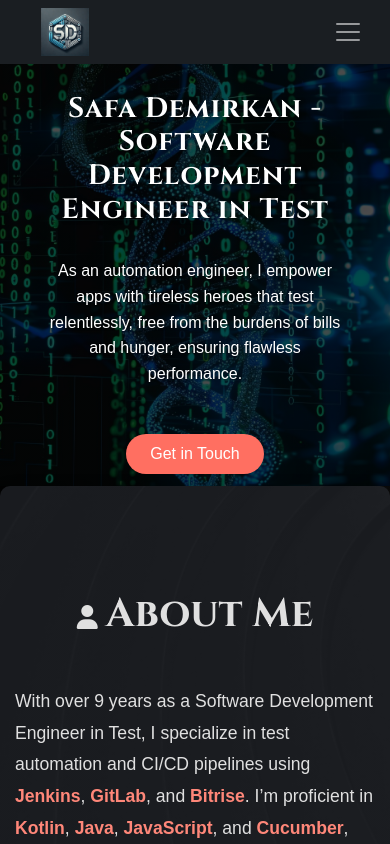
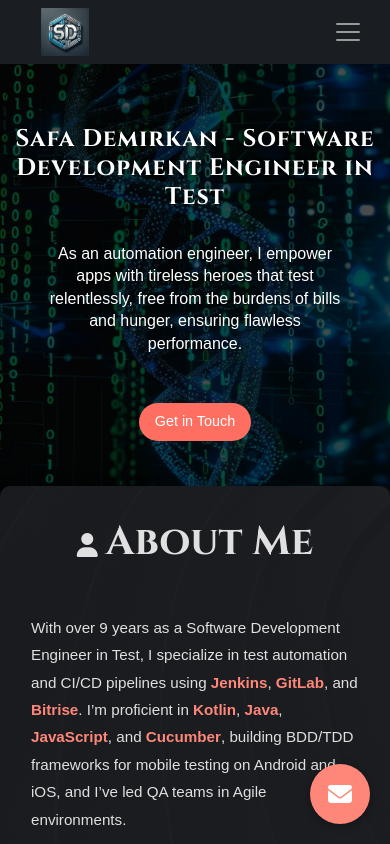
Before and after one commit to diagnosis/portfolio, a website built with webpack: page src/index.html in a window 390 px wide. Built offline with nearby package versions, Linux system fonts and the light colour scheme; no server answers.

Commit message:
fix mobile bug

```diff
--- a/src/index.html
+++ b/src/index.html
@@ -4,7 +4,7 @@
   <meta charset="UTF-8">
   <meta name="viewport" content="width=device-width, initial-scale=1.0">
   <title>Safa Demirkan - Portfolio</title>
-  <link rel="shortcut icon" href="./assets/logo.jpg" type="image/x-icon">
+  <link rel="icon" type="image/jpg" href="./assets/logo.jpg">
 </head>
 <body data-theme="dark">
 <!-- Navigation -->
@@ -59,9 +59,6 @@
 <!-- About Section -->
 <section id="about" class="section">
   <div class="container-fluid">
-    <div class="text-center mb-4">
-      <!-- Removed profile image -->
-    </div>
     <h2 class="text-center mb-5"><i class="fas fa-user me-2"></i>About Me</h2>
     <div class="row">
       <div class="col-md-8 offset-md-2">
@@ -76,7 +73,6 @@
   <div class="container-fluid">
     <h2 class="text-center mb-5"><i class="fas fa-tools me-2"></i>Skills</h2>
     <div class="row" id="skills-list"></div>
-    <!-- Removed test image -->
   </div>
 </section>
 
@@ -104,6 +100,11 @@
     </div>
   </div>
 </section>
+
+<!-- Floating Contact Button (Mobile Only) -->
+<button class="floating-contact-btn" data-bs-toggle="modal" data-bs-target="#contactModal" aria-label="Contact Me">
+  <i class="fas fa-envelope"></i>
+</button>
 
 <!-- Footer -->
 <footer class="footer">
--- a/src/script.js
+++ b/src/script.js
@@ -49,14 +49,25 @@
         skillsList.render();
     }
 
-    setupOffcanvasClose() {
+
+    async setupOffcanvasClose() {
+        // Dynamically import Bootstrap Offcanvas
+        const { Offcanvas } = await import('bootstrap');
         const sectionLinks = document.querySelectorAll('.section-link');
         sectionLinks.forEach(link => {
             link.addEventListener('click', () => {
                 const offcanvasElement = document.getElementById('navbarOffcanvas');
                 if (offcanvasElement) {
-                    const offcanvas = bootstrap.Offcanvas.getInstance(offcanvasElement) || new bootstrap.Offcanvas(offcanvasElement);
+                    const offcanvas = Offcanvas.getInstance(offcanvasElement) || new Offcanvas(offcanvasElement);
                     offcanvas.hide();
+                    // Ensure the page scrolls to the section after closing
+                    setTimeout(() => {
+                        const targetId = link.getAttribute('href').substring(1); // e.g., "home"
+                        const targetElement = document.getElementById(targetId);
+                        if (targetElement) {
+                            targetElement.scrollIntoView({ behavior: 'smooth' });
+                        }
+                    }, 300); // Delay to allow offcanvas animation to complete
                 }
             });
         });
--- a/src/styles.css
+++ b/src/styles.css
@@ -392,7 +392,18 @@
   animation: fadeIn 1s ease-in 0.3s;
   animation-fill-mode: both;
 }
-
+@media (max-width: 768px) {
+  .section#about {
+    padding: 2rem 1rem; /* Reduce padding on mobile */
+  }
+  .section#about .rounded-circle {
+    width: 120px; /* Smaller profile image */
+    height: 120px;
+  }
+  .section#about p {
+    font-size: 0.95rem; /* Slightly smaller text */
+  }
+}
 /* Highlighted skills in About Me paragraph */
 .highlight-skill {
   font-weight: 700;
@@ -643,16 +654,16 @@
   }
 
   .hero-section h1 {
-    font-size: 1.75rem;
+    font-size: 1.5rem; /* Reduce font size on mobile */
+    line-height: 1.2;
   }
-
   .hero-section h4 {
-    font-size: 1rem;
+    font-size: 1rem; /* Reduce subtitle font size */
+    line-height: 1.4;
   }
-
   .hero-section .btn {
-    font-size: 1rem;
-    padding: 0.5rem 1.5rem;
+    font-size: 0.9rem; /* Smaller button text */
+    padding: 0.5rem 1rem; /* Smaller button padding */
   }
 
   .project-card .card-title {
@@ -799,6 +810,44 @@
     margin: 0.75rem 0; /* Slightly less spacing on mobile */
   }
   .offcanvas-body .nav-link.section-link {
+    font-size: 1.1rem; /* Slightly larger for better tap targets */
+  }
+  .offcanvas-body .nav-link.section-link {
     padding: 0.5rem 0.8rem; /* Smaller padding on mobile */
   }
 }
+/* Floating Contact Button */
+.floating-contact-btn {
+  display: none; /* Hidden by default */
+  position: fixed;
+  bottom: 20px;
+  right: 20px;
+  z-index: 1000;
+  width: 60px;
+  height: 60px;
+  border-radius: 50%;
+  background-color: var(--highlight-color);
+  color: #fff;
+  border: none;
+  box-shadow: 0 2px 10px rgba(0, 0, 0, 0.3);
+  cursor: pointer;
+
+  align-items: center;
+  justify-content: center;
+  transition: transform 0.2s ease;
+}
+
+.floating-contact-btn:hover {
+  transform: scale(1.1);
+}
+
+.floating-contact-btn i {
+  font-size: 1.5rem;
+}
+
+/* Show floating button on mobile devices */
+@media (max-width: 768px) {
+  .floating-contact-btn {
+    display: flex;
+  }
+}
```
